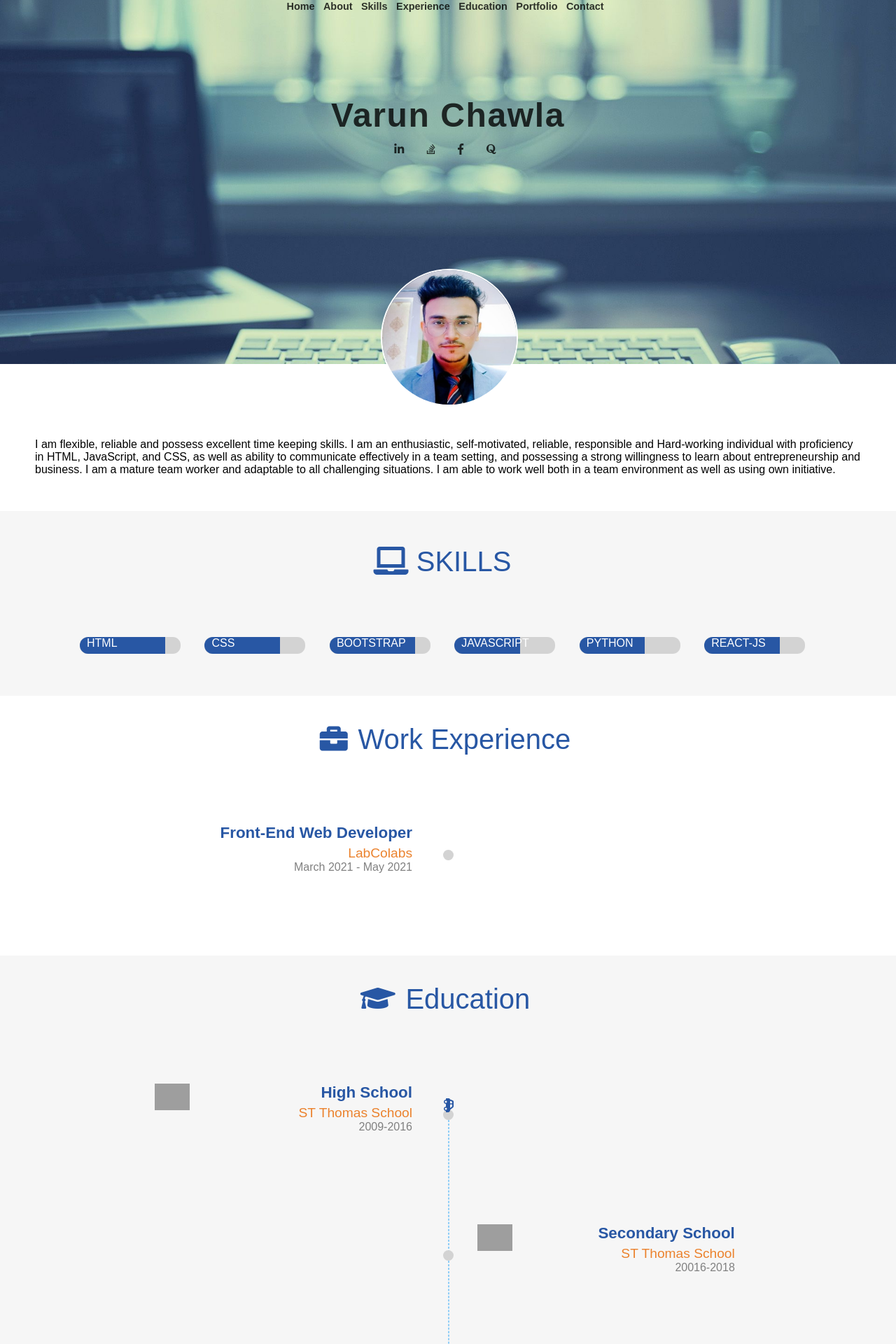
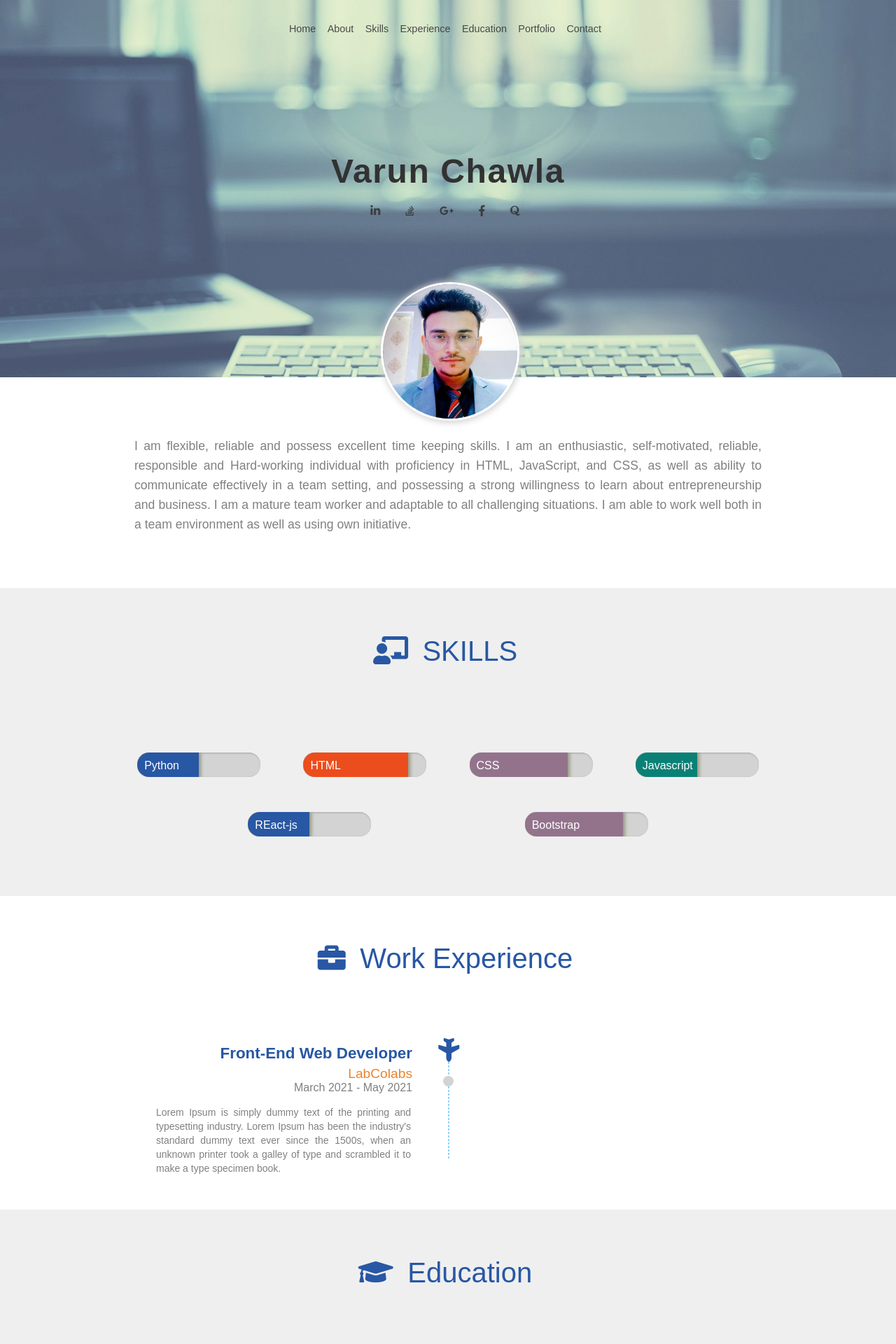
Before and after one commit to varun1710/Resume_project, a PHP site: page /resume.html in a window 1280 px wide. Shown: the top 1920 px of the page at 70% size. Run offline with PHP 8.4, Linux system fonts and the light colour scheme; some libraries are stand-ins or nearby versions; grey boxes are pictures that could not be loaded.

Commit message:
final complete

```diff
--- a/resume.html
+++ b/resume.html
@@ -1,82 +1,122 @@
 
 <!DOCTYPE html>
-<html lang= "en">
+<html>
 <head>
-        <title></title>
+    <title>Varun Resume</title>
 
-        <meta charset="UTF-8">
-        <meta name="viewport" content="width=device-width, initial-scale=1.0" >
+    <link rel="stylesheet" href="https://use.fontawesome.com/releases/v5.5.0/css/all.css" integrity="sha384-B4dIYHKNBt8Bc12p+WXckhzcICo0wtJAoU8YZTY5qE0Id1GSseTk6S+L3BlXeVIU" crossorigin="anonymous">
     <link rel="stylesheet" type="text/css" href="style.css">
-        <link href="https://use.fontawesome.com/releases/v5.0.7/css/all.css" rel="stylesheet">
-
 </head>
 <body>
+
     <header id="body-header">
         <nav>
-                <ul class="Horizontal-list text-center nav-menu">
+
+            <div class = "dropdown-menu text-right">
+                <div class="bars">
+                    <i class="fas fa-bars"></i>
+                </div>
+                <div class ="dropdown-list nav-menu">
+                    <ul class = "no-list-style">
+                        <li >
+                            <a href="#"> Home </a>
+                        </li>
                         <li>
-                        <a href="#Home"><b>Home</b></a>
+                            <a href="#about"> About </a>
                         </li>
-
                         <li>
-                        <a href="#About"><b>About</b></a>
+                            <a href="#skills"> Skills </a>
                         </li>
-
                         <li>
-                        <a href="#Skills"><b>Skills</b></a>
+                            <a href="#experience">Experience</a>
                         </li>
-
                         <li>
-                        <a href="#experience"><b>Experience</b></a>
+                            <a href="#education">Education</a>
                         </li>
-
                         <li>
-                        <a href="#education"><b>Education</b></a>
+                            <a href="#portfolio">Portfolio</a>
                         </li>
-
                         <li>
-                        <a href="#Portfolio"><b>Portfolio</b></a>
-                    </li>
-
-                    <li>
-                        <a href="#contact"><b>Contact</b></a>
+                            <a href="#contact">Contact</a>
                         </li>
                     </ul>
+                    </div>
+
+             </div>
+
+            <ul class="no-list-style horizontal-list text-center nav-menu">
+                <li>
+                    <a href="#"> Home </a>
+                </li>
+                <li>
+                    <a href="#about"> About </a>
+                </li>
+                <li>
+                    <a href="#skills"> Skills </a>
+                </li>
+                <li>
+                    <a href="#experience">Experience</a>
+                </li>
+                <li>
+                    <a href="#education">Education</a>
+                </li>
+                <li>
+                    <a href="#portfolio">Portfolio</a>
+                </li>
+                <li>
+                    <a href="#contact">Contact</a>
+                </li>
+            </ul>
+
         </nav>
 
         <div id="name-social-container">
             <div class="text-center">
-                    <h1 id="my-name">
-                        Varun Chawla
-                    </h1>
+                <h1 id="my-name">Varun Chawla</h1>
             </div>
-                <div >
-                    <ul class=" text-center social-icons">
+            <div>
+                <ul class="no-list-style horizontal-list text-center social-icons">
                     <li>
-                           <a href="https://www.linkedin.com/in/varun-chawla-9b20511b8/"><i style="color: rgba(0, 0, 0, 0.788);" class="fab fa-linkedin-in"></i></a>
+                        <a href="#">
+                            <i class="fab fa-linkedin-in"></i>
+                        </a>
                     </li>
                     <li>
-                           <a href="https://stackoverflow.com/users/15917504/varun-chawla?tab=profile"><i style="color: rgba(0, 0, 0, 0.788);" class="fab fa-stack-overflow"></i></a>
-                        </li>
-
-                        <li>
-                          <a href="https://www.facebook.com/varun.chawla.3114/"><i style="color: rgba(0, 0, 0, 0.788);" class="fab fa-facebook-f"></i></a>
+                        <a href="#">
+                            <i class="fab fa-stack-overflow"></i>
+                        </a>
                     </li>
                     <li>
-                            <a href="https://www.quora.com/profile/Varun-Chawla-135"><i style="color: rgba(0, 0, 0, 0.788);" class="fab fa-quora"></i></a>
+                        <a href="#">
+                            <i class="fab fa-google-plus-g"></i>
+                        </a>
                     </li>
+                    <li>
+                        <a href="#">
+                            <i class="fab fa-facebook-f"></i>
+                        </a>
+                    </li>
+                    <li>
+                        <a href="#">
+                            <i class="fab fa-quora"></i>
+                        </a>
+                    </li>
+                </ul>
 
+            </div>
 
-                    </ul>
-                </div>
         </div>
 
     </header>
-        <MAIN>
-            <section id="About">
+    <main>
+
+        <section id="about">
             <div id="my-image">
                 <img src="img/profile.jpeg">
             </div>
+
+            <div id="about-para">
+
                 <p>
                     I am flexible, reliable and possess excellent time keeping skills.
                     I am an enthusiastic, self-motivated, reliable, responsible and  Hard-working individual with proficiency in HTML, JavaScript, and CSS,
@@ -84,73 +124,70 @@
                     and possessing a strong willingness to learn about entrepreneurship and business.
                     I am a mature team worker and adaptable to all challenging situations.
                     I am able to work well both in a team environment as well as using own initiative.
-
                 </p>
 
+            </div>
+
         </section>
-            <section id="Skills">
-                <h1 class="section-heading mb75px">
+
+
+
+        <section id="skills">
+            <h1 class="section-heading mb75px ">
                 <span>
+                    <i class="fas fa-chalkboard-teacher"></i>
+                </span>
+                <span> SKILLS </span>
+            </h1>
 
-                        <i class="fas fa-laptop"></i>
+            <div class="skills-display">
 
-                    <span>
-                        SKILLS
-                    </span>
-                </h1>
-                <div class="skills-display">
                 <div class="skill-progress">
-                        <div class="eighty-five-percent mb-blue">
+                    <div class="fifty-percent mb-blue">
                         <div class="skill-name">
-                                <span>HTML</span>
+                            <span> Python </span>
                         </div>
                     </div>
                 </div>
-
-
                 <div class="skill-progress">
-                        <div class="seventy-five-percent mb-blue">
+                    <div class="eighty-five-percent mb-orange">
                         <div class="skill-name">
-                                <span>CSS</span>
+                            <span> HTML </span>
                         </div>
                     </div>
                 </div>
-
                 <div class="skill-progress">
-                        <div class="eighty-five-percent mb-blue">
+                    <div class="eighty-percent mb-light-purple">
                         <div class="skill-name">
-                                <span>BOOTSTRAP</span>
+                            <span> CSS </span>
                         </div>
                     </div>
                 </div>
-
                 <div class="skill-progress">
-                        <div class="sixty-five-percent mb-blue">
+                    <div class="fifty-percent mb-teal">
                         <div class="skill-name">
-                                <span>JAVASCRIPT</span>
+                            <span> Javascript </span>
                         </div>
                     </div>
                 </div>
-
                 <div class="skill-progress">
-                        <div class="sixty-five-percent mb-blue">
+                    <div class="fifty-percent mb-blue">
                         <div class="skill-name">
-                                <span>PYTHON</span>
+                            <span> REact-js </span>
                         </div>
                     </div>
                 </div>
-
                 <div class="skill-progress">
-                        <div class="seventy-five-percent mb-blue">
+                    <div class="eighty-percent mb-light-purple">
                         <div class="skill-name">
-                                <span>REACT-JS</span>
+                            <span> Bootstrap </span>
                         </div>
                     </div>
                 </div>
 
             </div>
+
         </section>
-
 
         <section id="experience">
 
@@ -166,17 +203,25 @@
                 <div class="timeline-box ">
                     <div class="timeline-container">
                         <div class="timeline-logo">
-
+                            <img src="">
                         </div>
                         <h3 class="experience-designation  m0 m-blue"> Front-End Web Developer </h3>
                         <h4 class="experience-company-name"> LabColabs </h4>
                         <h5 class="experience-duration m0"> March 2021 - May 2021 </h5>
 
-                        <p class="experience-description text-align-justify">  </p>
+                        <p class="experience-description text-justify"> Lorem Ipsum is simply dummy text of the printing and typesetting industry. Lorem Ipsum has been the industry's standard dummy text ever since the 1500s, when an unknown printer took a galley of type and scrambled it to make a type specimen book. </p>
                     </div>
                 </div>
 
 
+
+                <div id="timeline-divider">
+                    <div class="timeline-traveller">
+                        <div>
+                            <i class="fas fa-plane"></i>
+                        </div>
+                    </div>
+                </div>
 
             </div>
 
@@ -202,7 +247,7 @@
                         <h4 class="experience-company-name "> ST Thomas School </h4>
                         <h5 class="experience-duration m0"> 2009-2016 </h5>
 
-                        <p class="experience-description text-align-justify"></p>
+                        <p class="experience-description text-justify"> Lorem Ipsum is simply dummy text of the printing and typesetting industry. Lorem Ipsum has been the industry's standard dummy text ever since the 1500s, when an unknown printer took a galley of type and scrambled it to make a type specimen book. </p>
                     </div>
                 </div>
 
@@ -214,7 +259,7 @@
                         <h3 class="experience-designation  m0 m-blue"> Secondary School </h3>
                         <h4 class="experience-company-name "> ST Thomas School</h4>
                         <h5 class="experience-duration m0"> 20016-2018 </h5>
-                        <p class="experience-description text-align-justify">  </p>
+                        <p class="experience-description text-justify"> Lorem Ipsum is simply dummy text of the printing and typesetting industry. Lorem Ipsum has been the industry's standard dummy text ever since the 1500s, when an unknown printer took a galley of type and scrambled it to make a type specimen book. </p>
                     </div>
                 </div>
 
@@ -227,7 +272,7 @@
                         <h4 class="experience-company-name "> Panipat Institute of Engg. & Tech. </h4>
                         <h5 class="experience-duration m0"> 2018 - 2022 </h5>
 
-                        <p class="experience-description text-align-justify">  </p>
+                        <p class="experience-description text-justify"> Lorem Ipsum is simply dummy text of the printing and typesetting industry. Lorem Ipsum has been the industry's standard dummy text ever since the 1500s, when an unknown printer took a galley of type and scrambled it to make a type specimen book. </p>
                     </div>
                 </div>
 
@@ -243,40 +288,47 @@
 
         </section>
 
-
-
-
-            <section id="Portfolio">
+        <section id="portfolio">
             <h1 class="section-heading mb75px">
                 <span>
-                        <i class="fas fa-bars"></i>
+                    <i class="fas fa-th-list"></i>
+                </span>
+                <span> Portfolio </span>
+            </h1>
 
+            <div id="portfolio-container">
 
-                    <span>
-                        PORTFOLIO
-                    </span>
-                </h1>
-                <div class="portfolio-display">
-                    <div class="portfolio-progress">
-                        <div id="p-image">
-                           <a href="https://drive.google.com/drive/folders/1OX1S-KEB7VURHL-8ssNnzFgUUd5yQiZJ?usp=sharing"><img src="img/p1.jpg"></a>
+                <div class="portfolio-image-container">
+                    <img src="https://ninjasfiles.s3.amazonaws.com/asset_0000000000000025_1550237330_codezen_2.png">
+                    <div class="portfolio-details">
+                        <p>
+                            Write here basic details about the project.
+                        </p>
                     </div>
 
                 </div>
-                    <div class="portfolio-progress">
-                        <div id="p-image">
-                            <a href="https://drive.google.com/drive/folders/1_R0nWtLViBLASUqNQKPzJveytOXNu6pz?usp=sharing"><img src="img/p1.jpg"></a>
+                <div class="portfolio-image-container">
+                    <img src="https://ninjasfiles.s3.amazonaws.com/asset_0000000000000025_1550237330_codezen_2.png">
+                    <div class="portfolio-details">
+                        <p>
+                            Write here basic details about the project.
+                        </p>
                     </div>
 
                 </div>
-                    <div class="portfolio-progress">
-                        <div id="p-image">
-                            <a href="https://drive.google.com/drive/folders/1CnfV3hc9YPMLgHHvfQ9RoaHEpQo3x1pd?usp=sharing"><img src="img/p1.jpg"></a>
+                <div class="portfolio-image-container">
+                    <img src="https://ninjasfiles.s3.amazonaws.com/asset_0000000000000025_1550237330_codezen_2.png">
+                    <div class="portfolio-details">
+                        <p>
+                            Write here basic details about the project.
+                        </p>
                     </div>
 
                 </div>
+
             </div>
         </section>
+
         <section id="contact">
             <h1 class="section-heading mb50px">
                 <span>
@@ -318,7 +370,7 @@
 
             <div class="text-center social-icons">
 
-                    <ul class="horizontal-list">
+                <ul class="no-list-style horizontal-list">
 
                     <li>
                         <a href="https://www.linkedin.com/in/varun-chawla-9b20511b8/">
@@ -346,6 +398,8 @@
                 </ul>
             </div>
         </section>
-        </MAIN>
+
+    </main>
+
 </body>
 </html>
--- a/style.css
+++ b/style.css
@@ -1,108 +1,152 @@
-body{
-    margin: 0pc;
-    font-family: Arial, Helvetica, sans-serif;
-}
-#body-header{
-    height: 65vh;
-    background-image: url(img/h.jpg);
-    background-size:cover;
-    background-position:center;
 
+
+body {
+    margin: 0px;
+    font-family: sans-serif;
+    font-size: 30px;
 }
 
-.Horizontal-list{
+body::-webkit-scrollbar {
+    display: none;
+}
+
+
+/* Body Header */
+
+#body-header {
+    height: 65vh;
+    opacity: 0.8;
+    background-image: url(img/h.jpg);
+    background-size: cover;
+    background-position: center;
+    background-attachment: fixed;
+    padding-top: 1.2rem;
+}
+
+
+
+/* Horizontal Lists */
+
+.bars{
+    color:black;
+    margin: 0;
+    margin-right: 5%;
+    display: none;
+}
+
+.bars i {
+    font-size: 2rem;
+}
+
+.dropdown-list{
+    margin: 0;
+    display: none;
+    background-color: #828470;
+    box-shadow: 0px 4px 8px 1px #535547;
+}
+
+.dropdown-list ul{
+    margin: 0.2rem 0.2rem;
+    text-align: left;
+    padding: 0px 0.8rem;
+}
+
+.dropdown-menu:hover .dropdown-list{
+    display: block;
+    position: absolute;
+    right: 3%;
+}
+
+.dropdown-list li{
+    margin: 0.4rem 0px;
+}
+
+.no-list-style{
     list-style: none;
+}
+
+.no-list-style li {
+    font-weight: 100;
+    font-size: 0.9rem;
+}
+
+.no-list-style li a{
+    list-style: none;
+    color:rgba(0, 0, 0, 0.87);
+    text-decoration: none;
+}
+
+.horizontal-list {
     padding-left: 0px;
     margin: 0px;
 }
 
-.Horizontal-list li{
+.horizontal-list li {
     display: inline-block;
     margin: 0px 8px 8px 0px;
-    font-weight: 100;
-    font-size: 0.9rem;
 }
 
-.Horizontal-list li a{
-    color:rgba(0, 0, 0, 0.788);
-    text-decoration: none;
 
+.nav-menu li a {
+    transition: color 0.5s, border-bottom 4s;
 }
 
-.nav-menu li a{
-    transition:color 0.5s; border-bottom :4s;
-}
-
-.nav-menu li a:hover{
-    color:black;
-    text-decoration: none;
+.nav-menu li a:hover {
+    color: black;
     border-bottom: 1px solid black;
 }
 
-.text-center{
-    text-align: center;
+
+/* Name and Social Icons*/
+
+#name-social-container {
+    margin-top: 20vh;
 }
 
-#name-social-container{
-    margin-top: 14vh;
-}
-
-#my-name{
+#my-name {
     font-size: 3rem;
     letter-spacing: 0.1rem;
-    color: rgba(0, 0, 0, 0.788);
+    color:black;
     font-weight: 700;
     margin-bottom: 0.5rem;
 }
 
-.social-icons li a i{
+.social-icons li a i {
     padding: 10px;
-    padding-top: 5px;
     font-size: 1rem;
     border-radius: 50%;
 }
 
-.social-icons li a i:hover{
-    box-shadow: 0px 0px 6px 4px rgba(0, 0, 0, 0.993);
+.social-icons li a i:hover {
+    box-shadow: 0px 0px 6px 4px rgba(230, 196, 196, 0.3);
 }
 
 
-.social-icons{
-    list-style: none;
-    padding-left: 0px;
-    margin: 0px;
-}
 
-.social-icons li{
-    display: inline-block;
-    margin: 0px 8px 8px 0px;
-    font-weight: 100;
-    font-size: 1rem;
-}
+/*Section Classes*/
 
-section{
-    width: 100%;
-    height:100%;
+section {
     display: flex;
     flex-direction: column;
     align-items: center;
+    padding-bottom: 20px;
 }
 
-section:nth-child(2n){
-    background-color: rgba(211, 211, 211, 0.212);
+section:nth-child(2n) {
+    background-color: #9e9b9b29;
 }
 
-section:nth-child(2n+1){
+section:nth-child(2n + 1) {
     background-color: white;
 }
-.section-heading{
+
+.section-heading {
     width: auto;
     padding: 20px 10px 10px;
-    margin: 10px auto;
     font-weight: 400;
 }
 
-.section-heading span{
+.section-heading span {
     font-size: 40px;
     color: #2857a4;
     display: inline-block;
@@ -110,118 +154,77 @@ section:nth-child(2n+1){
     margin-right: 0.5rem;
 }
 
-#about{
+
+
+/*About Section*/
+
+#about {
     height: auto;
     width: 100%;
     position: relative;
+    margin-bottom: 30px;
 }
 
-#my-image{
+#my-image {
     height: 12rem;
     width: 12rem;
     margin: auto;
     margin-top: -17vh;
 }
 
-#my-image img{
+#my-image img {
     height: 100%;
     width: 100%;
     border-radius: 50%;
-    border:2px solid white;
-}
-p{
-  margin: 50px 50px 50px 50px ;
-  text-decoration: none;
-  text-align:start;
-  font-family: sans-serif;
-
+    border: 3px solid white;
+    box-shadow: 1px 1px 10px 2px lightgrey;
 }
 
-.skills-display{
-    width: 90%;
-    height: 100%;
-    flex-wrap: wrap;
-    justify-content: space-between;
-    margin-left: 100px;
-    margin-bottom: 50px;
+#about-para {
+    padding: 10px;
+    width: 70%;
+    text-align: justify;
+    color: grey;
+    line-height: 28px;
+    font-size: 1.1rem;
+    margin: auto;
 }
 
-.mb75px{
-    margin-bottom: 75px;
+
+
+/*Skills Section*/
+
+.skills-display {
+    width: 75%;
+    padding: 10px;
+    margin-bottom: 30px;
+    display: flex;
+    flex-wrap: wrap;
+    justify-content: space-evenly;
 }
 
-.skill-progress{
-    width: 9rem;
-    height: 1.5rem;
-    background-color: lightgray;
-    border-radius: 0.7rem;
-   display:inline-block;
-   margin-right:30px;
-   margin-bottom:10px;
+.skill-progress {
+    width: 11rem;
+    height: 2.2rem;
+    background-color: lightgrey;
+    border-radius: 1rem;
+    box-shadow: 1px 1px 2px 1px #b9b9b9 inset;
+    margin: 25px;
+    overflow: hidden;
 }
 
-.skill-progress>div{
+.skill-progress > div {
     border-radius: 20px 0px 0px 20px;
+    box-shadow: 1px 1px 5px 2px #989882;
 }
 
-.text-highlight{
-    color: #2857a4;
-    font-weight: 600;
-}
-
-.mb-blue{
-    background-color: #2857a4;
-}
-
-.eighty-five-percent{
-    width: 85%;
-    height: inherit;
-}
-
-.skill-name span{
+.skill-name span {
     color: white;
     font-size: 1rem;
     margin-left: 10px;
+    vertical-align: middle;
 }
 
-.seventy-five-percent{
-    width: 75%;
-    height: inherit;
-}
-.sixty-five-percent{
-    width: 65%;
-    height: inherit;
-}
-.portfolio-display{
-    width: 90%;
-    height: 100%;
-    flex-wrap: wrap;
-    justify-content: space-between;
-    margin-left: 100px;
-    margin-bottom: 50px;
-}
-.portfolio-progress{
-    width: 20rem;
-    height: 1.5rem;
-    display:inline-flex;
-   margin-right:30px;
-   margin-bottom:10px;
-}
-#p-image img{
-    height: 100%;
-    width: 100%;
-    border:2px solid black;
-   margin-bottom: 20px;
-    border-radius: 10px;
-}
-
-
-#p-image{
-    height: 12rem;
-    width: 12rem;
-    margin: auto;
-
-}
 
 
 /* Work Experience */
@@ -325,9 +328,58 @@ p{
     line-height: 20px;
 }
 
-.text-align-justify {
-    text-align: justify;
+
+
+
+
+
+/* Portfolio Section */
+
+#portfolio-container {
+    box-sizing: border-box;
+    display: flex;
+    flex-wrap: wrap;
+    padding: 0 50px;
+    margin-bottom: 20px;
+    justify-content: space-around;
 }
+
+.portfolio-image-container {
+    max-width: 300px;
+    overflow: hidden;
+    margin: 30px;
+    background-size: cover;
+    background-repeat: no-repeat;
+    position: relative;
+}
+
+.portfolio-image-container img {
+    width: 100%;
+    height: 100%;
+}
+
+.portfolio-details {
+    transition: all 0.5s ease-in-out;
+    position: absolute;
+    top: 0;
+    left: 0;
+    height: 100%;
+    color: transparent;
+    text-align: center;
+    padding: 10px;
+}
+
+.portfolio-image-container:hover {
+    box-shadow: 0 0 20px #74ADC8;
+}
+
+.portfolio-image-container:hover .portfolio-details {
+    background-color: #80808078;
+    color: white;
+}
+
+
+
 /* Contact Form */
 
 #contact {
@@ -441,7 +493,19 @@ button:focus {
     outline: none;
 }
 
+/* Common Text Align Classes */
 
+.text-right{
+    text-align: right;
+}
+
+.text-center {
+    text-align: center;
+}
+
+.text-justify {
+    text-align: justify;
+}
 
 /* Common Margin Classes */
 
```
Also changed, not shown: other parts of style.css (+57 -1 lines). Lines whose indentation alone changed are shown as unchanged.
